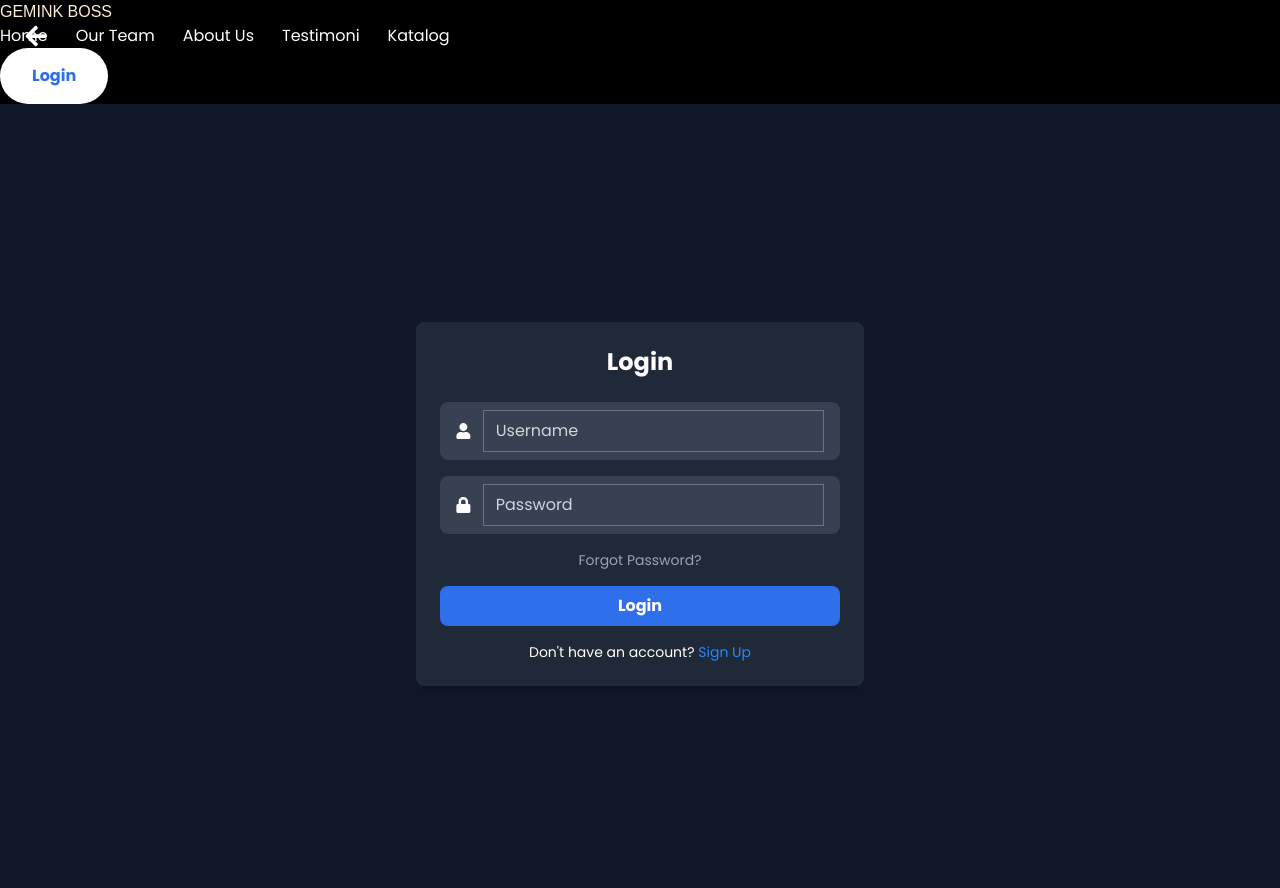
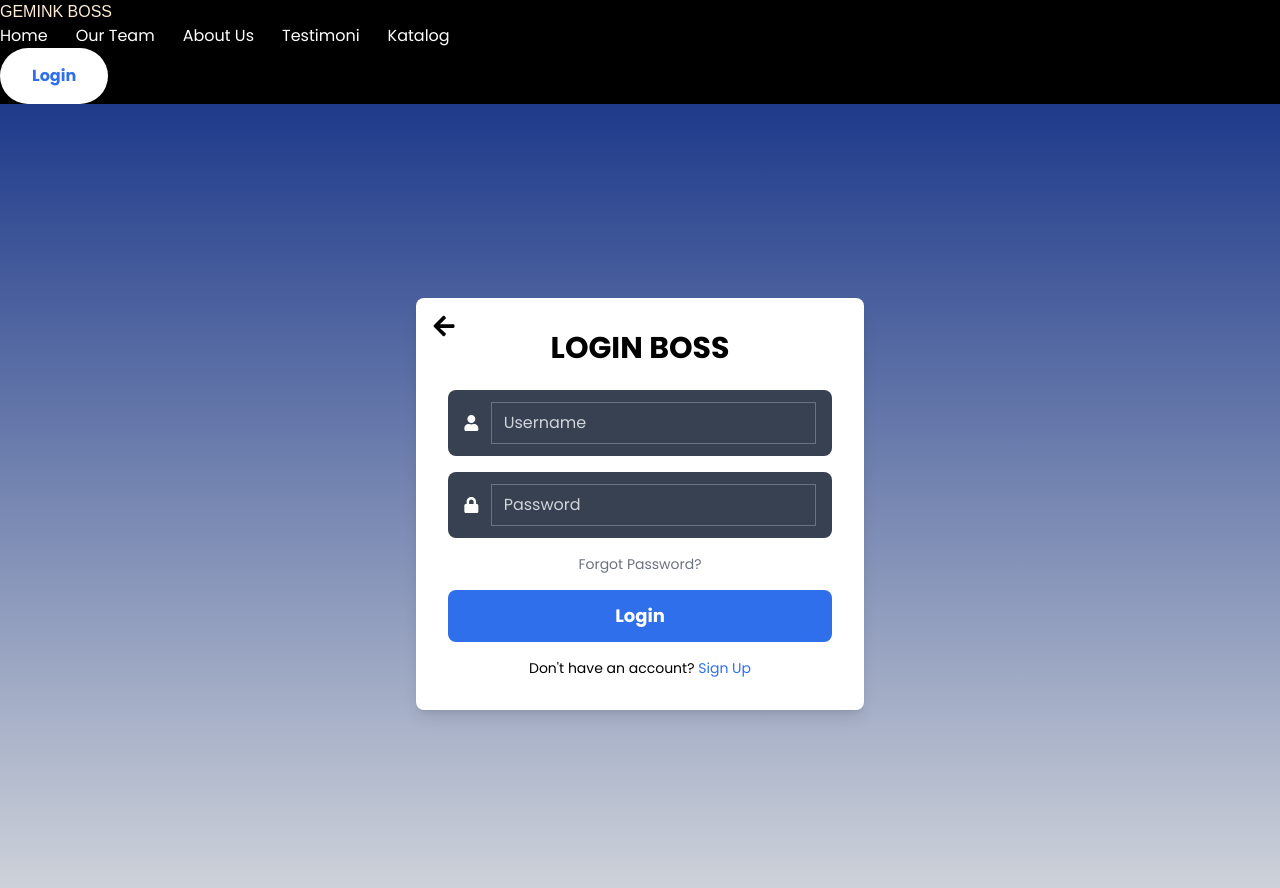
Before and after one commit to brumziee/SIWEB_GEMINK_BOSS, a Next.js app: page /login in a window 1280 px wide. Shown: the top 888 px of the page. Built offline with nearby package versions, Linux system fonts and the light colour scheme; a web font is replaced by a local one.

Commit message:
page.tsx

```diff
--- a/app/login/page.tsx
+++ b/app/login/page.tsx
@@ -3,21 +3,24 @@
 import Link from "next/link";
 import { useState } from "react";
 import { FaUser, FaLock, FaArrowLeft } from "react-icons/fa";
+import Header from "@/app/layout";
 
 export default function LoginPage() {
   const [username, setUsername] = useState("");
   const [password, setPassword] = useState("");
 
   return (
-    <div className="h-screen flex justify-center items-center bg-gray-900 text-white">
-      <div className="w-full max-w-md bg-gray-800 p-6 rounded-lg shadow-lg text-center">
-        <button className="absolute top-6 left-6 text-white text-2xl">
+    <div className="h-screen w-full bg-gradient-to-b from-blue-900 to-gray-300">
+      <Header />
+      <div className="flex justify-center items-center h-full">
+        <div className="w-full max-w-md bg-white p-8 rounded-lg shadow-lg text-center relative">
+          <button className="absolute top-4 left-4 text-black text-2xl">
             <FaArrowLeft />
           </button>
 
-        <h1 className="text-2xl font-bold mb-6">Login</h1>
+          <h1 className="text-3xl font-bold mb-6 text-black">LOGIN BOSS</h1>
           <div className="space-y-4">
-          <div className="flex items-center bg-gray-700 px-4 py-2 rounded-lg">
+            <div className="flex items-center bg-gray-700 px-4 py-3 rounded-lg text-white">
               <FaUser className="mr-3" />
               <input
                 type="text"
@@ -28,7 +31,7 @@
               />
             </div>
 
-          <div className="flex items-center bg-gray-700 px-4 py-2 rounded-lg">
+            <div className="flex items-center bg-gray-700 px-4 py-3 rounded-lg text-white">
               <FaLock className="mr-3" />
               <input
                 type="password"
@@ -39,13 +42,16 @@
               />
             </div>
 
-          <p className="text-sm text-gray-400 mt-2 cursor-pointer hover:underline">Forgot Password?</p>
+            <p className="text-sm text-gray-500 mt-2 cursor-pointer hover:underline">Forgot Password?</p>
 
-          <button className="w-full bg-blue-600 hover:bg-blue-700 py-2 rounded-lg font-semibold">Login</button>
+            <button className="w-full bg-blue-600 hover:bg-blue-700 py-3 rounded-lg font-semibold text-white text-lg">
+              Login
+            </button>
 
-          <p className="mt-4 text-sm">
-            Don't have an account? <Link href="/register" className="text-blue-400 hover:underline">Sign Up</Link>
+            <p className="mt-4 text-sm text-black">
+              Don't have an account? <Link href="/register" className="text-blue-600 hover:underline">Sign Up</Link>
             </p>
+          </div>
         </div>
       </div>
     </div>
```
Lines whose indentation alone changed are shown as unchanged.
